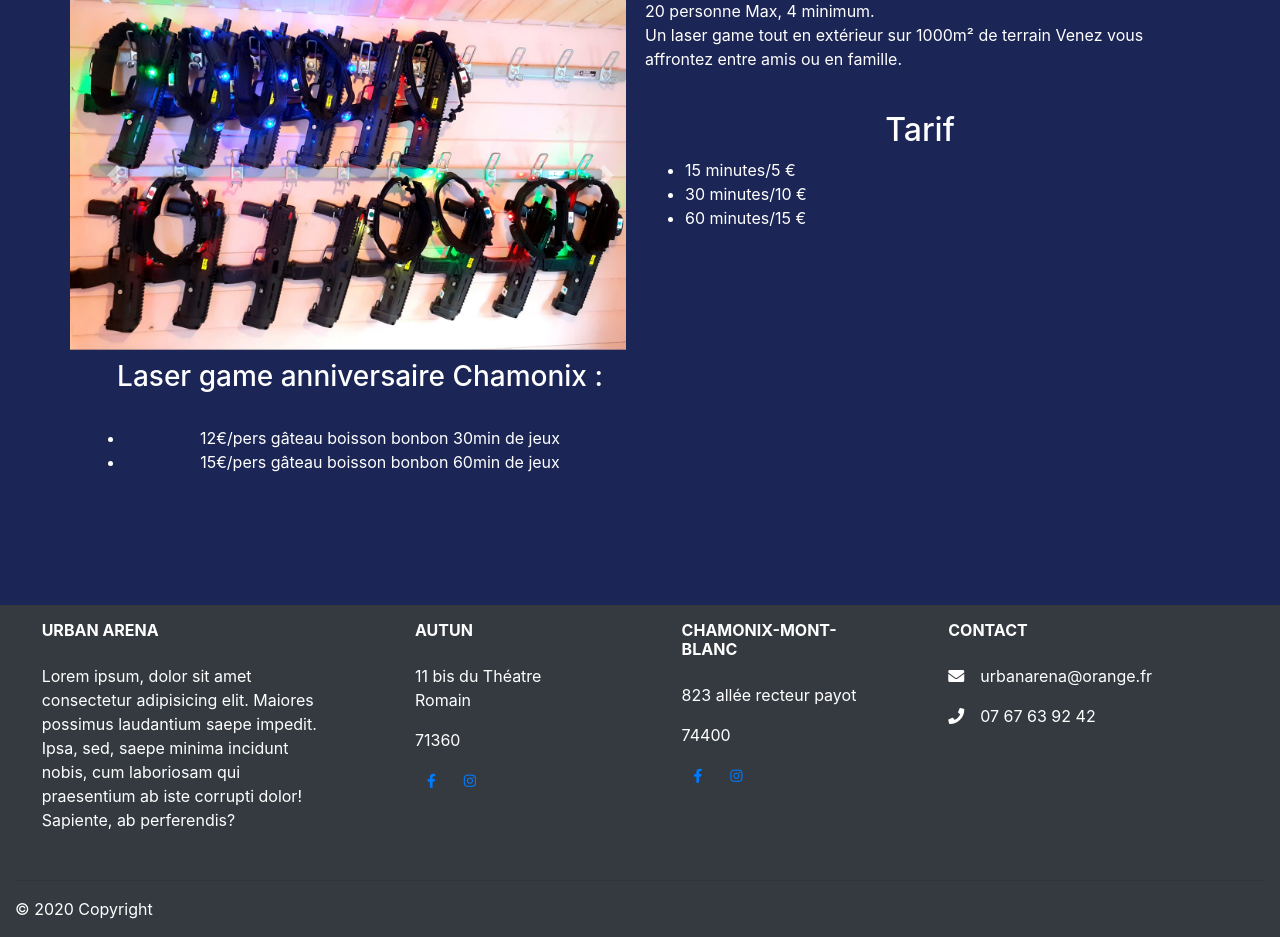
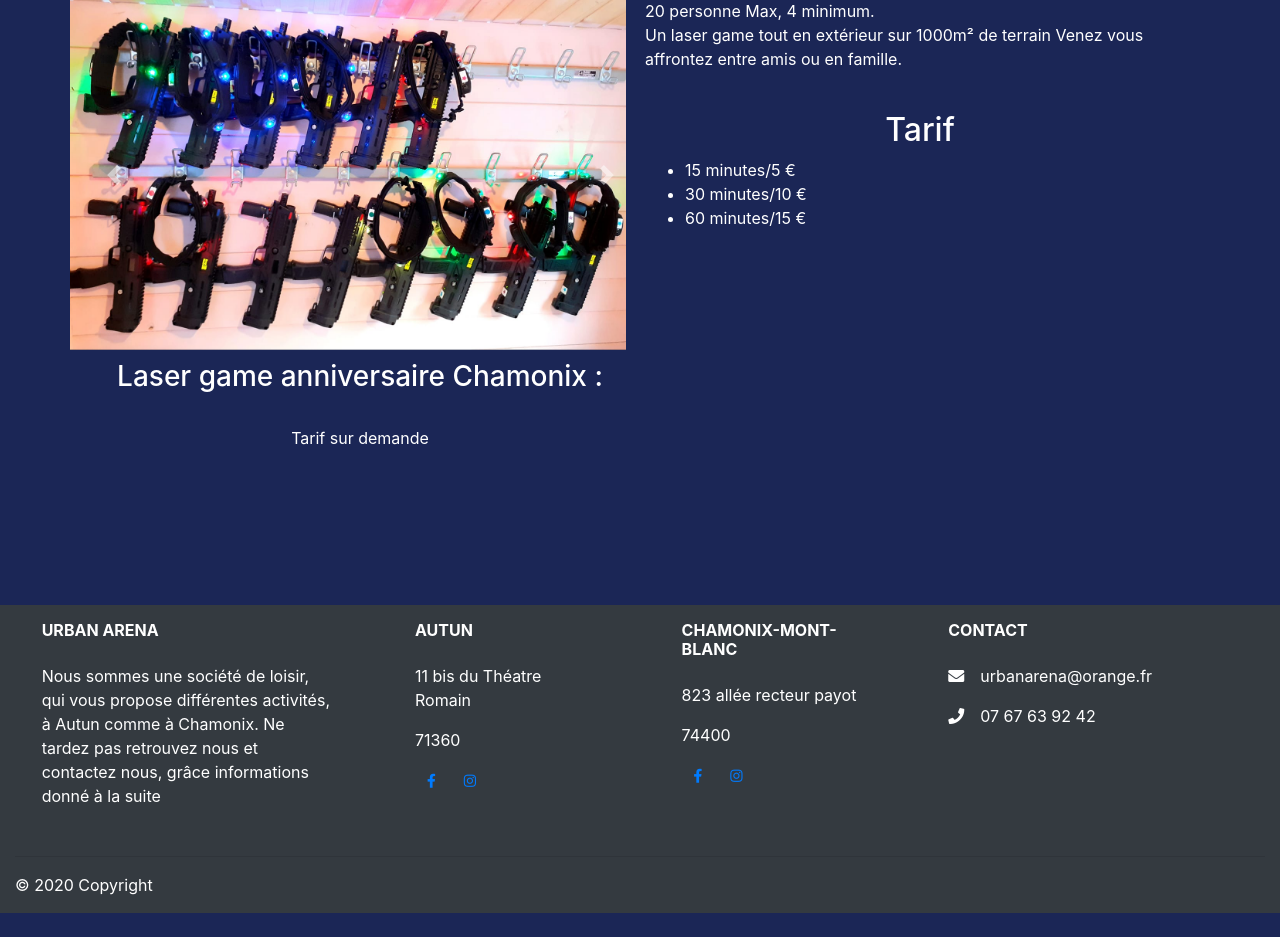
Before and after one commit to yoru71/laserGames, a Symfony app: template templates/main/laserGameChamonix.html.twig in a window 1280 px wide. Shown: the part 135-1072 px from the top of the page. After the commit the page ends 1048 px from the top, so only its background shows below. Run offline with Twig, Linux system fonts and the light colour scheme; the template is opened without the code that fills it, so the values that code supplies are empty; some libraries are stand-ins or nearby versions.

Commit message:
Logo et contenue des pages d'accueil

```diff
--- a/templates/base.html.twig
+++ b/templates/base.html.twig
@@ -26,7 +26,7 @@
         <!-- Grid column -->
         <div class="col-md-3 col-lg-3 col-xl-3 mx-auto mt-3">
           <h6 class="text-uppercase mb-4 font-weight-bold">Urban arena</h6>
-          <p>Lorem ipsum, dolor sit amet consectetur adipisicing elit. Maiores possimus laudantium saepe impedit. Ipsa, sed, saepe minima incidunt nobis, cum laboriosam qui praesentium ab iste corrupti dolor! Sapiente, ab perferendis?</p>
+          <p>Nous sommes une société de loisir, qui vous propose différentes activités, à Autun comme à Chamonix. Ne tardez pas retrouvez nous et contactez nous, grâce informations donné à la suite</p>
         </div>
         <!-- Grid column -->
 
--- a/templates/main/autunMenu.html.twig
+++ b/templates/main/autunMenu.html.twig
@@ -99,7 +99,7 @@
             width="450" height="450" frameborder="0" style="border:0;" allowfullscreen=""></iframe><br>
     </div>
     <div class="three">
-        <p class="text-white">Lorem, ipsum dolor sit amet consectetur adipisicing elit. Cum eveniet temporibus corporis amet quaerat dolor nemo odit eaque, nisi placeat beatae pariatur esse. Distinctio cupiditate nulla ipsam vitae, ullam rerum.</p>
+        <p class="text-white">Lasergame autun vous accueil à l'intérieur et à l'extérieur avec réplique d'arme, ainsi que ses différente activité (salle gaming, et prochainement, bubblefoot et lancer de hache) qui vous sauront proposé. Venez avec des amis ou en familles que ce soit pour vous amusez ou pour un anniversaire et passer des moment inoubliable</p>
     </div>
 
 
--- a/templates/main/chamonixMenu.html.twig
+++ b/templates/main/chamonixMenu.html.twig
@@ -97,7 +97,7 @@
         </div>
     </div>
     <div class="three">
-        <p class="text-white">Lorem, ipsum dolor sit amet consectetur adipisicing elit. Cum eveniet temporibus corporis amet quaerat dolor nemo odit eaque, nisi placeat beatae pariatur esse. Distinctio cupiditate nulla ipsam vitae, ullam rerum.</p>
+        <p class="text-white">Lasergame Chamonix vous accueil à l'intérieur du parc de la folie douce,avec ses différentes activités,lasergame, bubblefoot et lancer de hache, le tout en extérieur, qui vous sauront proposé. Venez avec des amis ou en familles que ce soit pour vous amusez ou pour un anniversaire et passer des moment inoubliable.</p>
     </div>
 </div>
 <br>
--- a/templates/main/laserGameAutun.html.twig
+++ b/templates/main/laserGameAutun.html.twig
@@ -99,7 +99,7 @@
         <h3>Laser game anniversaire autun :</h3> <br>
         <ul>
             <li>12€/pers gâteau boisson bonbon 30min de jeux</li>
-            <li>15€/pers gâteau boisson bonbon 60min de jeux </li>
+            <li>17€/pers gâteau boisson bonbon 60min de jeux </li>
         </ul>
     </div>
 </div>
--- a/templates/main/laserGameChamonix.html.twig
+++ b/templates/main/laserGameChamonix.html.twig
@@ -86,10 +86,7 @@
     </div>
     <div class="text-center text-white">
         <h3>Laser game anniversaire Chamonix :</h3> <br>
-        <ul>
-            <li>12€/pers gâteau boisson bonbon 30min de jeux</li>
-            <li>15€/pers gâteau boisson bonbon 60min de jeux </li>
-        </ul>
+        <p>Tarif sur demande</p>
     </div>
 
 </div>
```
Also changed, not shown: public/image/81109145_567241330674405_1648130340482449408_n.png (added).
